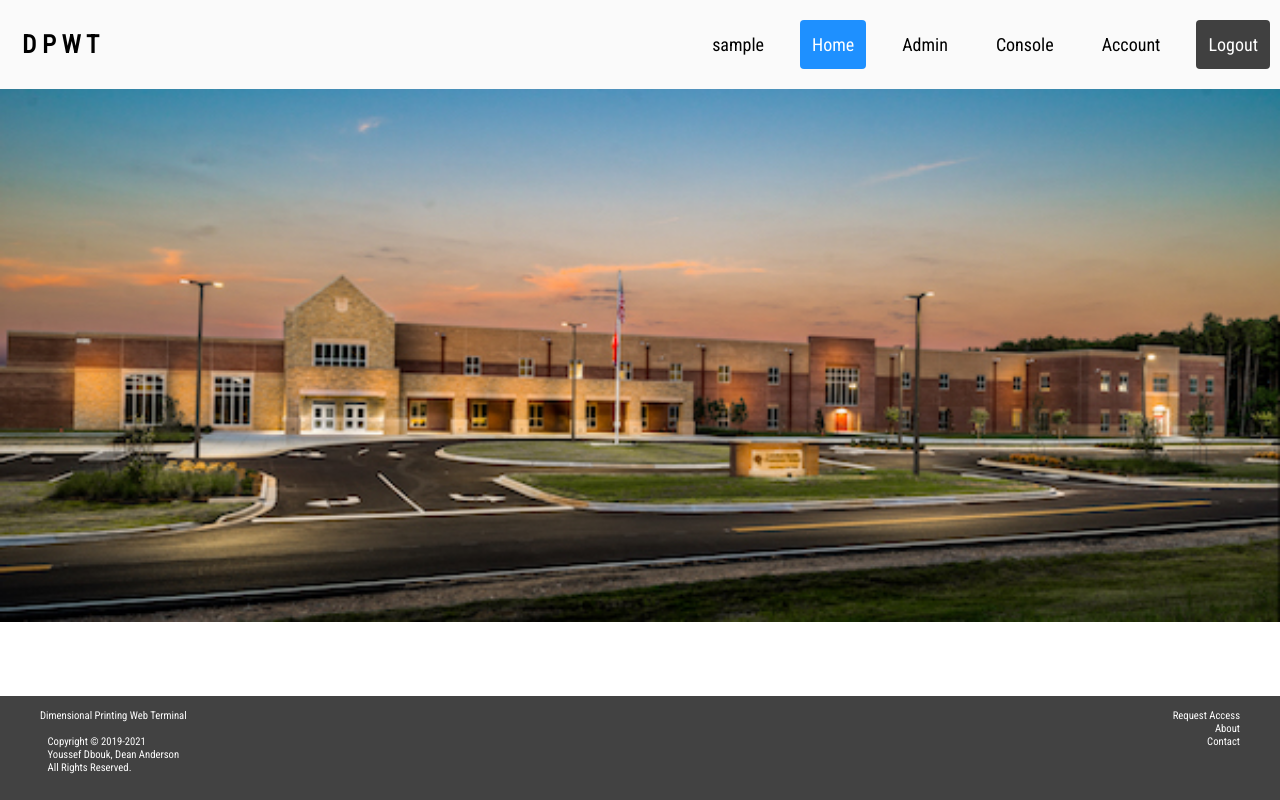
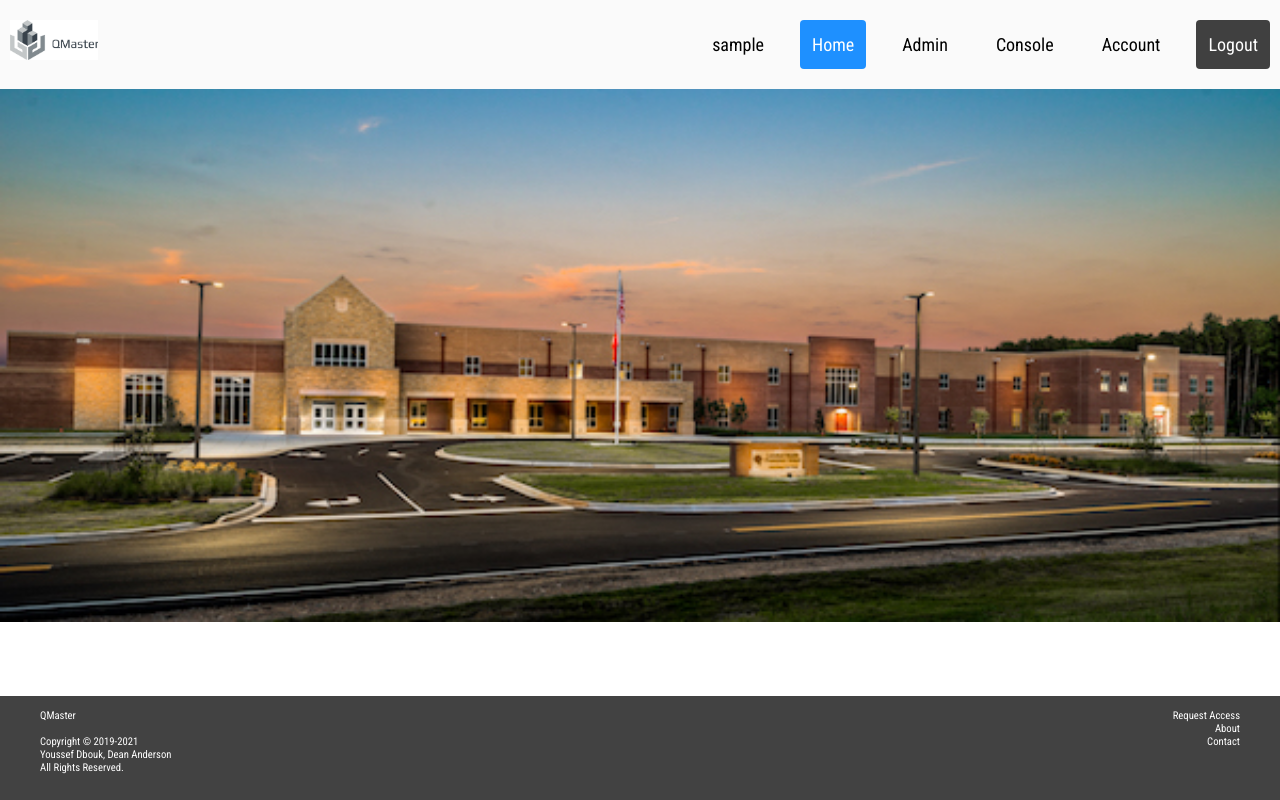
Before and after one commit to yldbouk/dpwt, a PHP site: page / in a window 1280 px wide. Run offline with PHP 8.4, Linux system fonts and the light colour scheme; the visitor is signed in with stand-in values (Sample User, id 1); data that the repository does not hold is empty.

Commit message:
Rebranding
Changed logo to the new logo and removed references to DPWT. Then I changed them to QMaster. This involved changing the README, header, and about page.

```diff
--- a/www/footer.php
+++ b/www/footer.php
@@ -3,7 +3,7 @@
   <div class="footer">
     <div class="left">
       <br>
-        Dimensional Printing Web Terminal
+        QMaster
           <br><br>
           <span style="margin: 0 auto;display: table;">Copyright © 2019-2021<br>
           Youssef Dbouk, Dean Anderson<br>All Rights Reserved.</span>
--- a/www/header.php
+++ b/www/header.php
@@ -40,7 +40,7 @@ if(isset($_SESSION['permsUsers'])){if($_SESSION['permsUsers'] == "newUser"){if($
 
 <header>
       <div class="header">
-      <a onclick="document.location.href=window.location.origin;" class="logo">D P W T</a>
+      <img src="/assests/logo.png" style="width:7%" onclick="document.location.href=window.location.origin;" class="logo">
         <div class="header-right">
         <nav>
            <?php if(isset($_SESSION['userid'])) echo "<text>".$_SESSION['userName']."</text>"?>
--- a/www/index.php
+++ b/www/index.php
@@ -7,7 +7,7 @@ session_start();
     <link href="https://fonts.googleapis.com/css?family=Roboto+Condensed" rel="stylesheet">
     <link rel="stylesheet" href="/css/header.css">
     <meta charset="utf-8">
-    <title>Home - DPWT</title>
+    <title>Home - QMaster</title>
   </head>
   <body>
   <?php
```
Also changed, not shown: www/about.php (+4 -4 lines), README.md, www/assests/logo.png (added).
